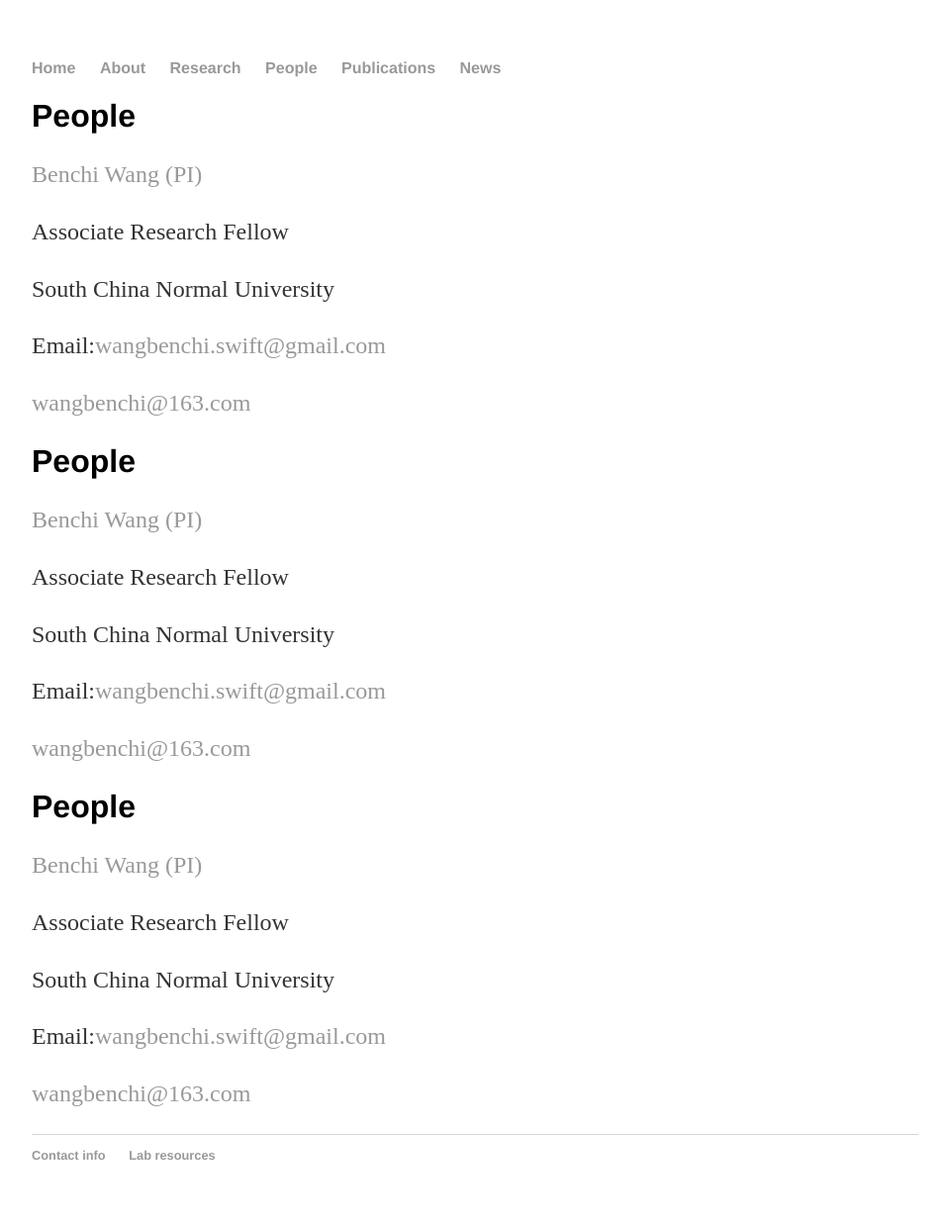
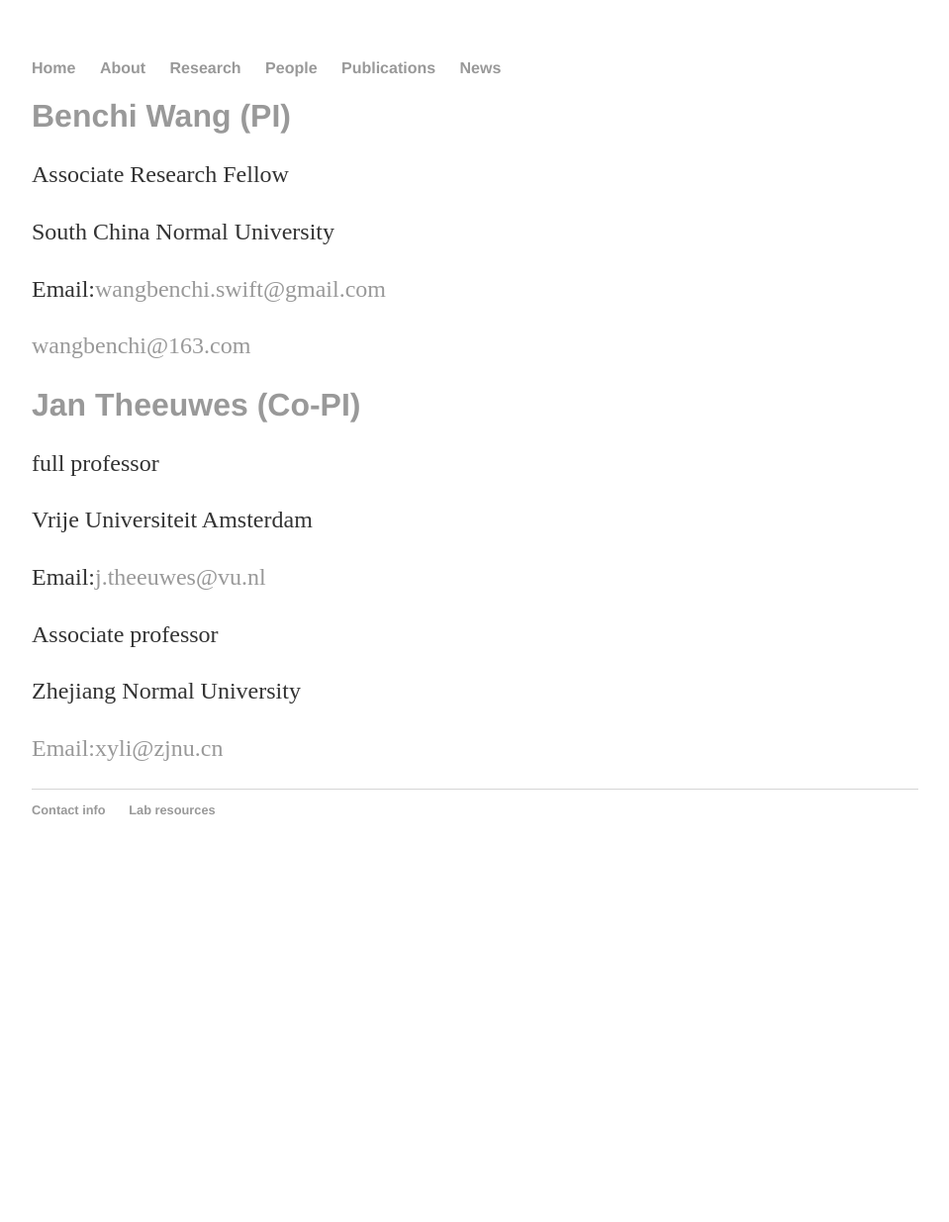
Before and after one commit to wangbenchi/wangbenchi.github.io, a Jekyll site: the page built from people/index.html, in a window 1280 px wide. Shown: the whole page at 99% size, without its empty margins (160-1119 px from the left). Built offline with Jekyll 4.4.1, drawn with Linux system fonts in a browser that asks for light colours; after the commit the page ends 900 px from its top, so only the background shows below that.

Commit message:
Update index.html

```diff
--- a/people/index.html
+++ b/people/index.html
@@ -3,28 +3,23 @@
 title: People
 ---
 <div class="blurb">
-	<h1>{{page.title}}</h1>
-		<p><a href="/people/benchi">Benchi Wang (PI)</a></p>
-    <p>Associate Research Fellow</p>
-    <p>South China Normal University</p>
-    <p>Email:<a href="mailto:wangbenchi.swift@gmail.com">wangbenchi.swift@gmail.com</a></p>
-    <p>      <a href="mailto:wangbenchi@163.com">wangbenchi@163.com</a></p>
+	<h1><a href="/people/benchi">Benchi Wang (PI)</a></h1>
+    		<p>Associate Research Fellow</p>
+    		<p>South China Normal University</p>
+    		<p>Email:<a href="mailto:wangbenchi.swift@gmail.com">wangbenchi.swift@gmail.com</a></p>
+    		<p>      <a href="mailto:wangbenchi@163.com">wangbenchi@163.com</a></p>
 </div><!-- /.blurb -->
 
 <div class="blurb">
-	<h1>{{page.title}}</h1>
-		<p><a href="/people/benchi">Benchi Wang (PI)</a></p>
-    <p>Associate Research Fellow</p>
-    <p>South China Normal University</p>
-    <p>Email:<a href="mailto:wangbenchi.swift@gmail.com">wangbenchi.swift@gmail.com</a></p>
-    <p>      <a href="mailto:wangbenchi@163.com">wangbenchi@163.com</a></p>
+	<h1><a href="/people/jan">Jan Theeuwes (Co-PI)</a></h1>
+    		<p>full professor</p>
+    		<p>Vrije Universiteit Amsterdam</p>
+    		<p>Email:<a href="mailto:j.theeuwes@vu.nl">j.theeuwes@vu.nl</a></p>
 </div><!-- /.blurb -->
 
 <div class="blurb">
-	<h1>{{page.title}}</h1>
-		<p><a href="/people/benchi">Benchi Wang (PI)</a></p>
-    <p>Associate Research Fellow</p>
-    <p>South China Normal University</p>
-    <p>Email:<a href="mailto:wangbenchi.swift@gmail.com">wangbenchi.swift@gmail.com</a></p>
-    <p>      <a href="mailto:wangbenchi@163.com">wangbenchi@163.com</a></p>
+	<h1><a href="/people/xinyu"Xinyu Li (Co-PI)</a></h1>
+    		<p>Associate professor</p>
+    		<p>Zhejiang Normal University</p>
+    		<p>Email:<a href="mailto:xyli@zjnu.cn">xyli@zjnu.cn</a></p>
 </div><!-- /.blurb -->
```
